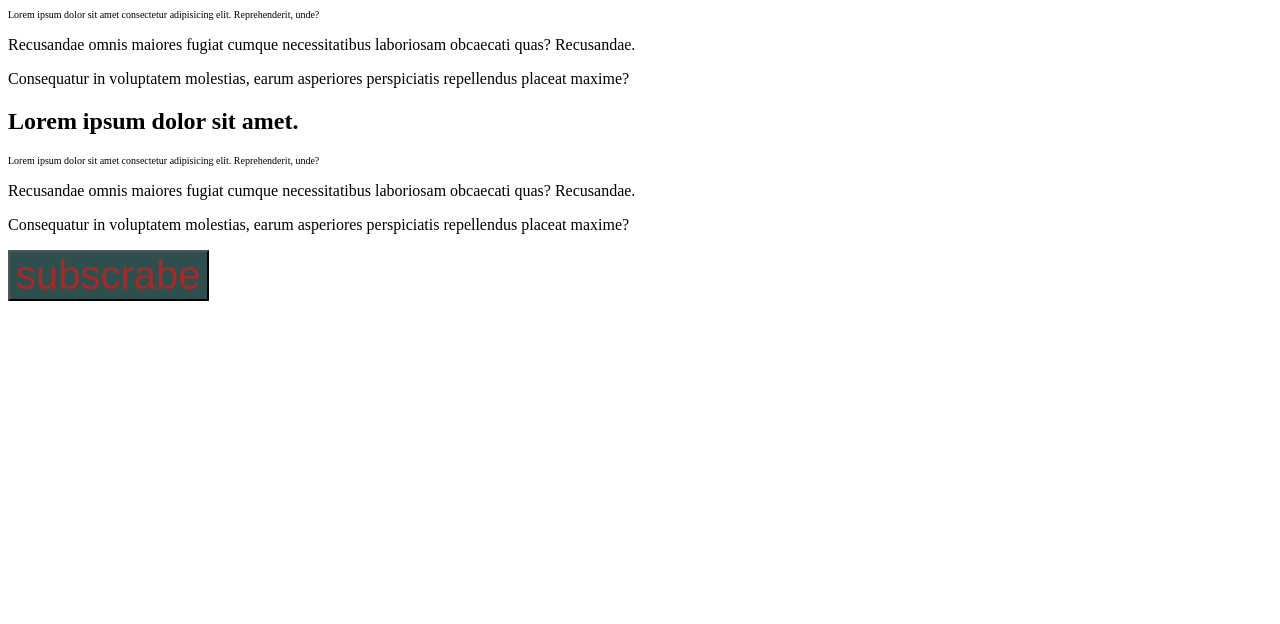
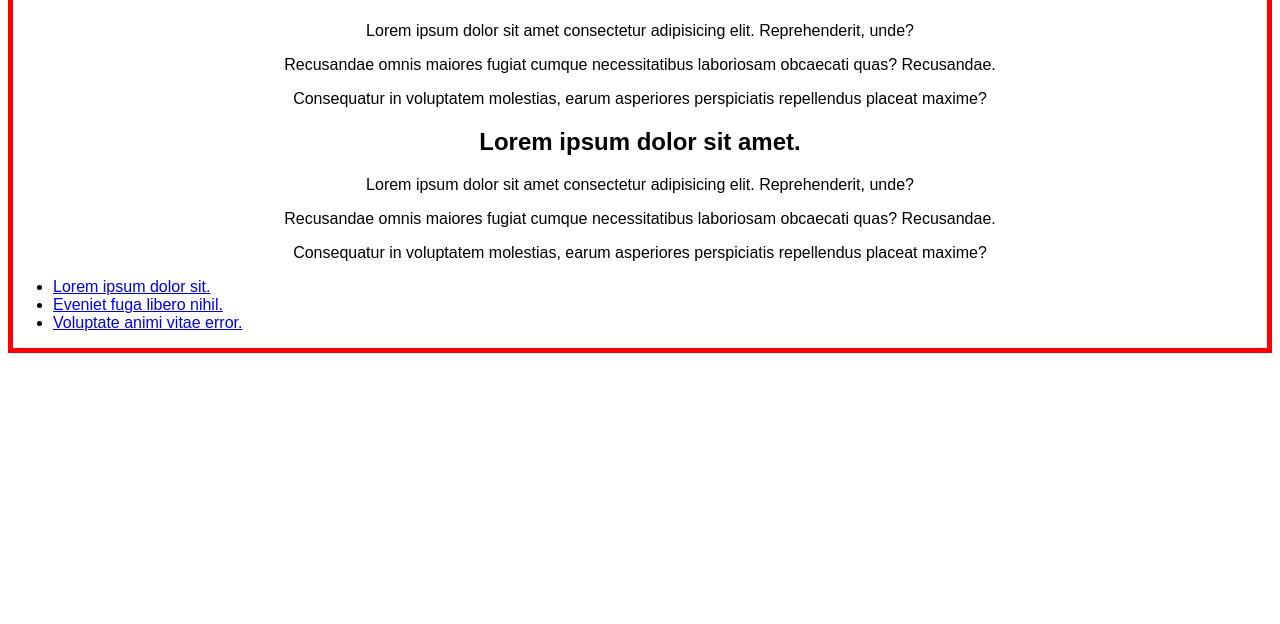
Before and after one commit to VVH78/homework_CSS, a plain HTML site: page index.html in a window 1280 px wide. Shown: the part 176-800 px from the top of the page. Drawn offline with Linux system fonts and the light colour scheme.

Commit message:
Add .nan-link-item

```diff
--- a/assets/css/style.css
+++ b/assets/css/style.css
@@ -1,26 +1,17 @@
-/* зозвнішній стиль
-прив'язка до файлу: link rel="stylesheet" href="./assets/css/style.css" */
 
-/* селектор тегу (селектор елементу) */
 h1 {
   color: blue;
 }
+ body {
+  font-family: sans-serif;
+  border: 5px red solid;
+  text-align: center;
+ }
 
-/* селектор класу */
-.annotation {
-  font-size: 10px;
-}
+ ul {
+  text-align: initial;
+ }
 
-#subscrabe-btn {
-  font-size: 40px;
-  color: brown;
-  background-color: darkslategray;
-}
+ .nan-link-item {
 
-/* subscrabe-btn - kebab case
-                  - camelCase
-                  - lowerCamelCase
-                  - UpperCamelCase (PascalCase)
-    subscrabe_btn - snake_case
-    I_AM_CONSTANT
-                   */
+ }
--- a/index.html
+++ b/index.html
@@ -36,6 +36,17 @@
   <p>Recusandae omnis maiores fugiat cumque necessitatibus laboriosam obcaecati quas? Recusandae.</p>
   <p>Consequatur in voluptatem molestias, earum asperiores perspiciatis repellendus placeat maxime?</p>
 
-  <button id="subscrabe-btn">subscrabe</button>
+  <nav>
+    <ul>
+      <li class="nan-link-item"><a href="#">Lorem ipsum dolor sit.</a></li>
+      <li class="nan-link-item"><a href="#">Eveniet fuga libero nihil.</a></li>
+      <li class="nan-link-item"><a href="#">Voluptate animi vitae error.</a></li>
+    </ul>
+  </nav>
+
+
+
+
+
 </body>
 </html>
```
